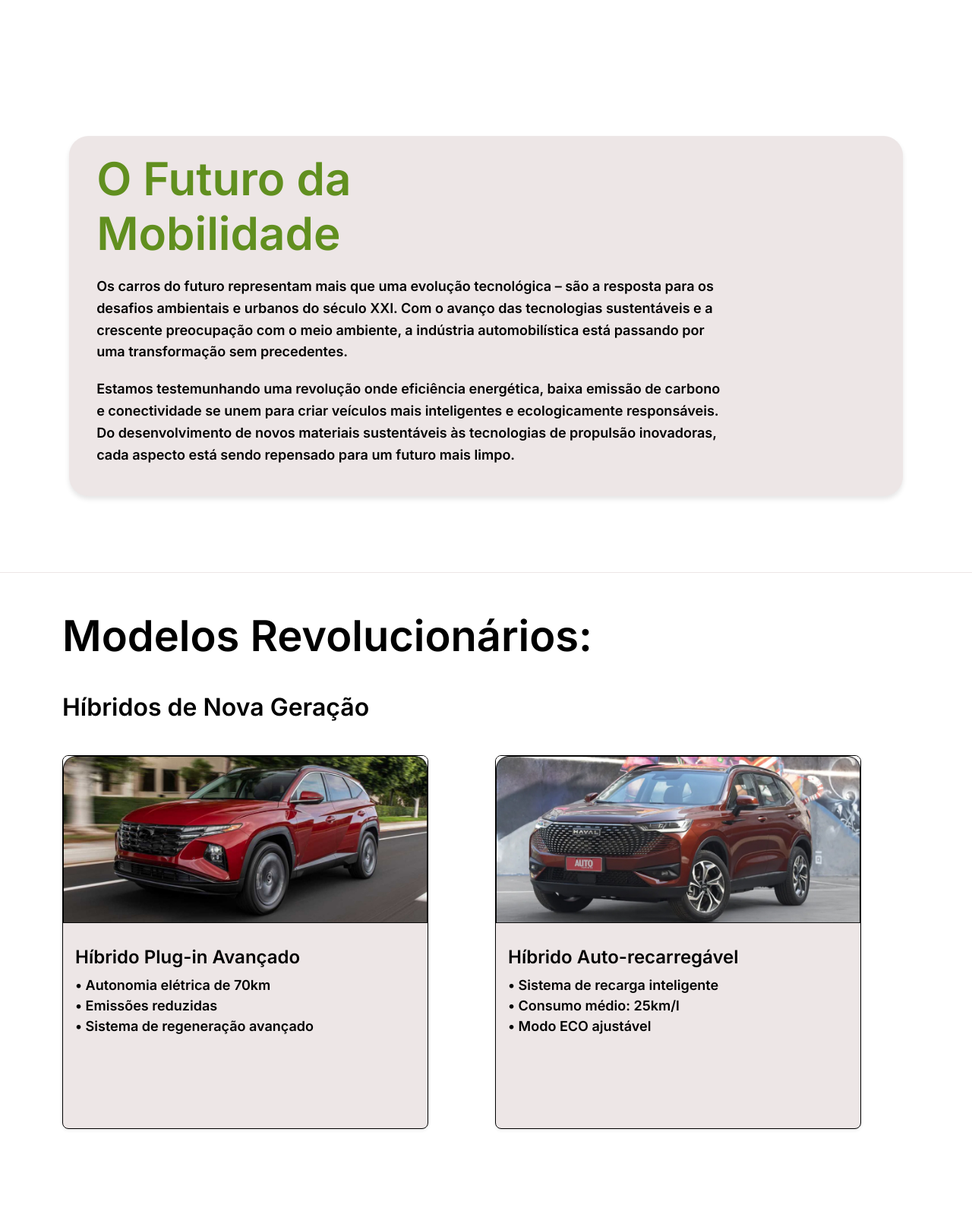
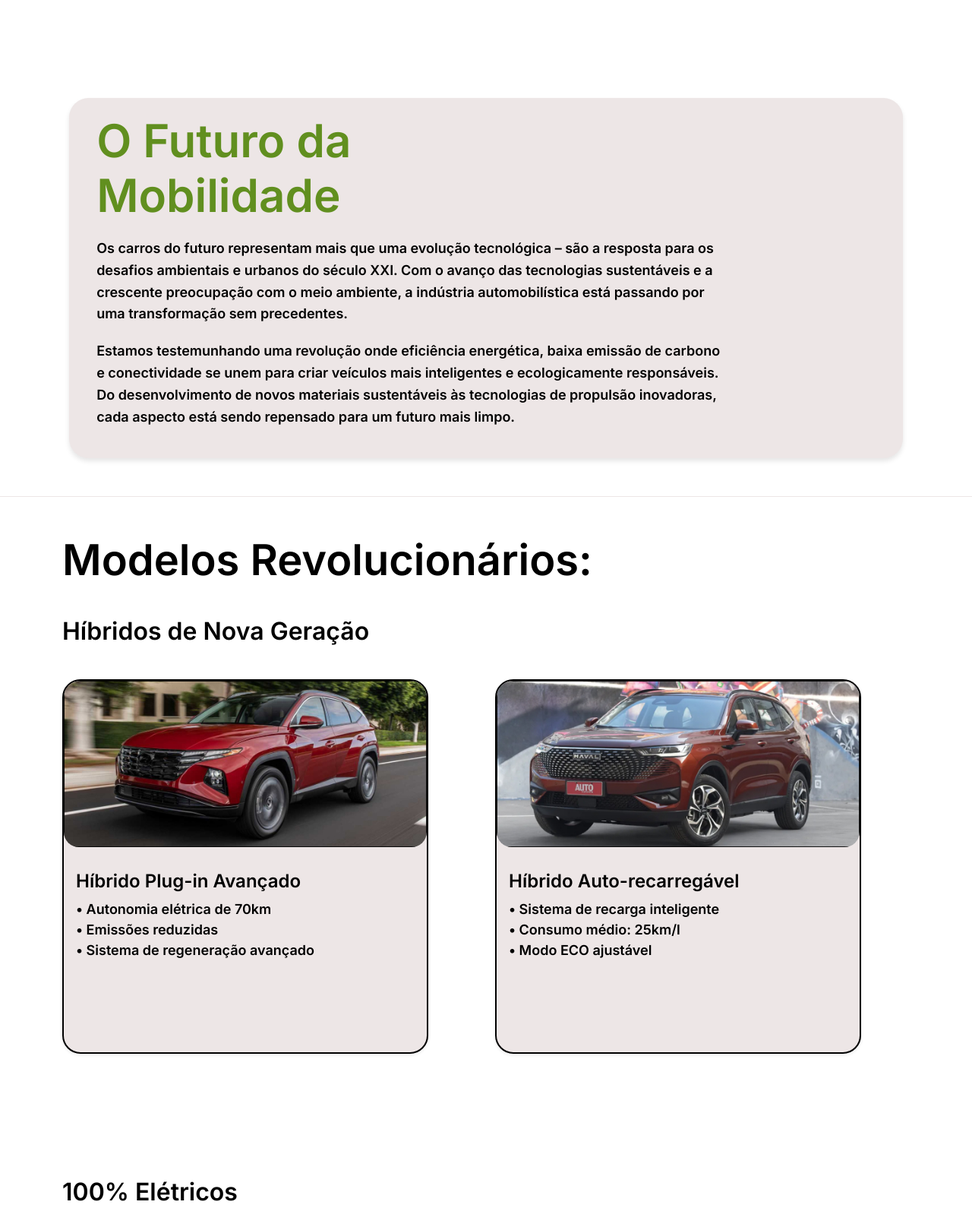
Before and after one commit to CodeCarte/GreenDrive, a website: page src/assets/html/carros_dos_futuro.html in a window 1280 px wide. Shown: the part 802-2417 px from the top of the page at 76% size. Drawn offline with nearby package versions, Linux system fonts and the light colour scheme; a web font is replaced by a local one.

Commit message:
Modificação final do projeto

```diff
--- a/src/assets/css/carros_dos_futuro.css
+++ b/src/assets/css/carros_dos_futuro.css
@@ -34,6 +34,18 @@ body {
 .hero-banner p {
   font-size: 1rem;
   font-weight: 500;
+}
+
+main .card {
+  display: flex;
+  justify-content: center;
+  border: 2px solid black;
+  border-radius: 24px;
+}
+
+main .card-img-top {
+  width: 100%;
+  border-radius: 20px;
 }
 
 @media (min-width: 768px) {
--- a/src/assets/html/carros_dos_futuro.html
+++ b/src/assets/html/carros_dos_futuro.html
@@ -52,7 +52,7 @@
       </div>
     </section>
 
-    <section class="futuro-da-mobilidade">
+    <section class="futuro-da-mobilidade d-flex align-items-center justify-content-center p-0 ">
       <div class="custom-container">
         <div class="titulo">
           <h2 class="fw-bold">O Futuro da Mobilidade</h2>
```
Also changed, not shown: src/assets/css/impactos_ambientais.css (+20 -0 lines), src/assets/html/impacto_ambientais.html (+2 -2 lines), src/index.html (+1 -2 lines), src/assets/imgs/Rectangle 26.jpg, src/assets/js/impactosAmbientais.js (deleted).
